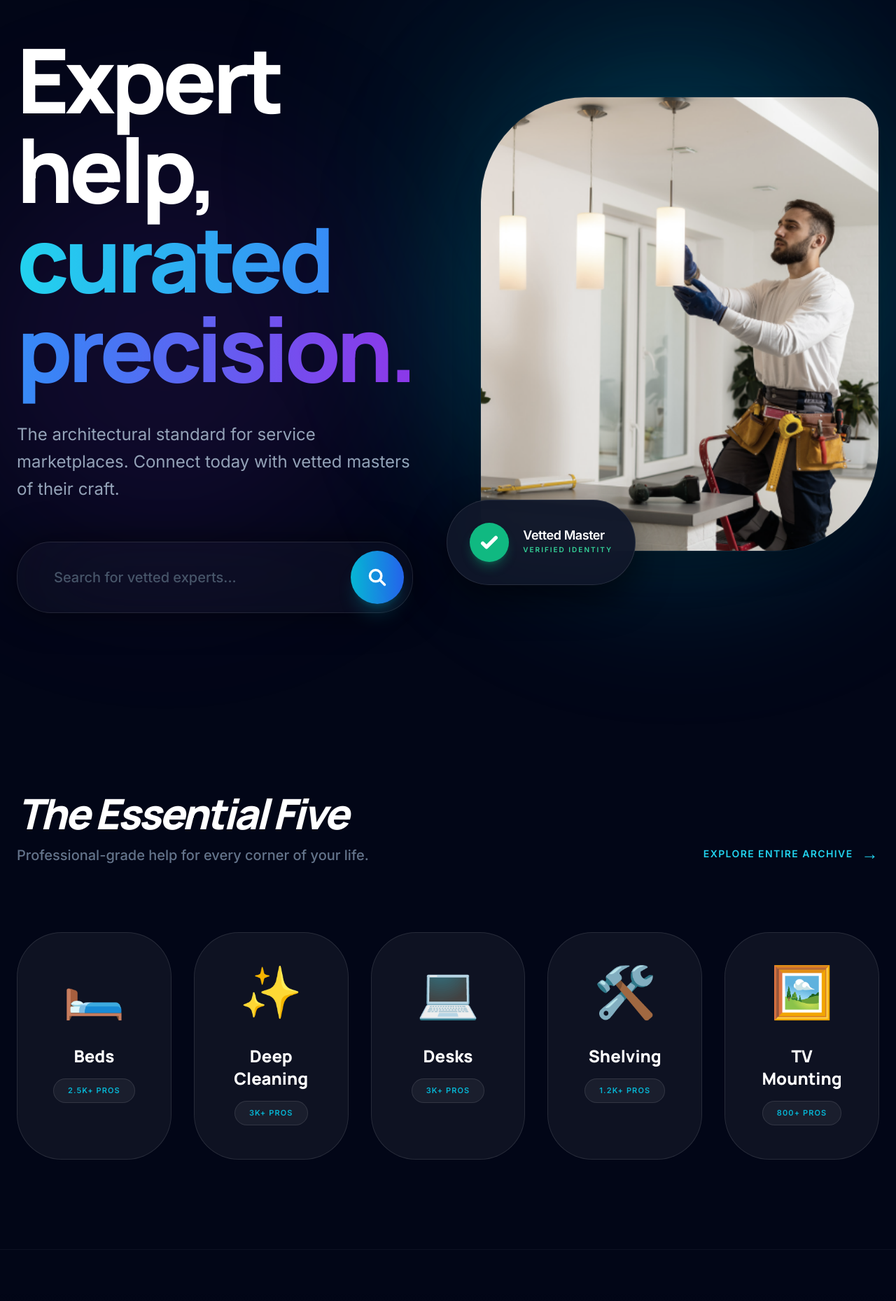
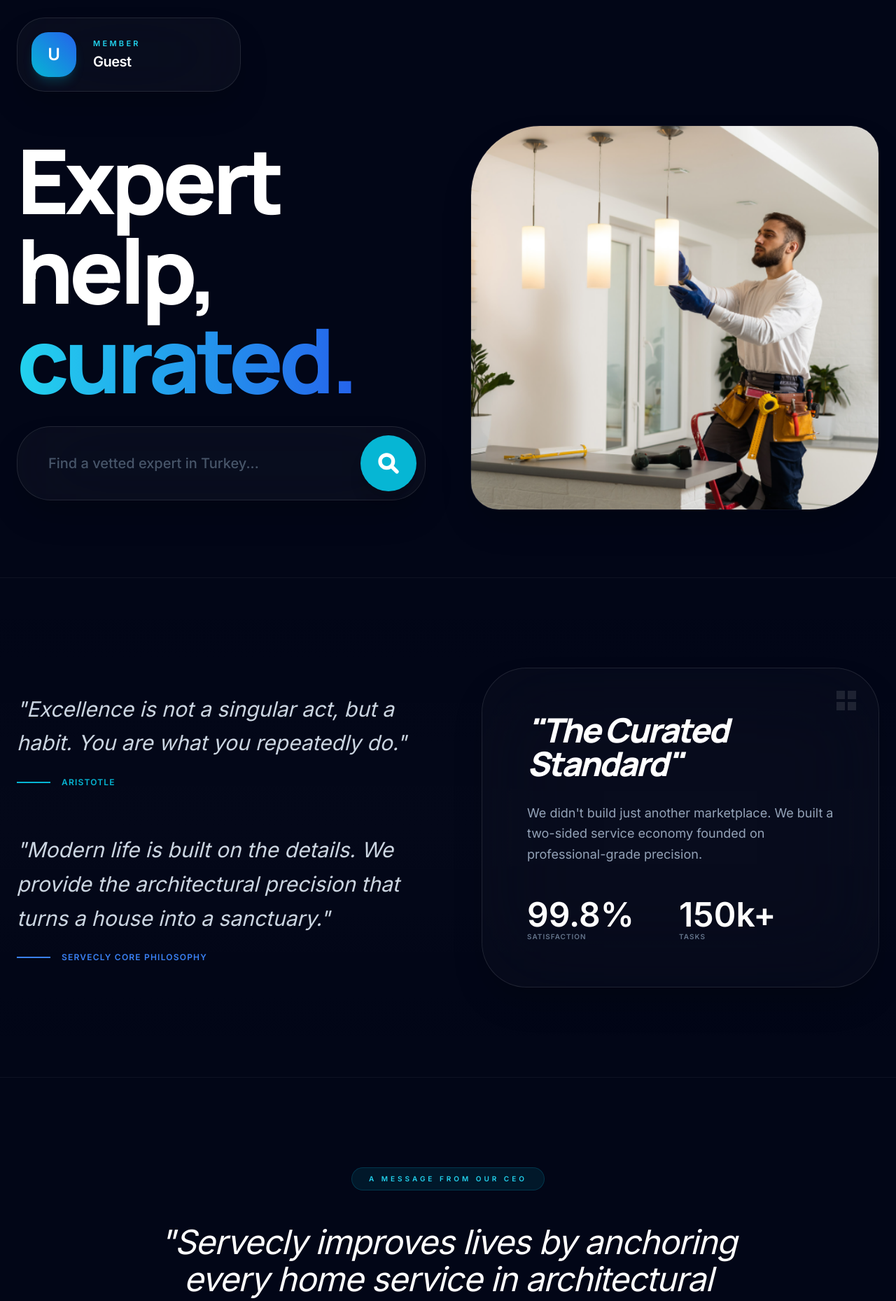
Before and after one commit to PgTobby-07/Servecly-Marektplace, a React (Vite) app: page / in a window 1280 px wide. Shown: the part 80-1939 px from the top of the page at 70% size. Built offline with nearby package versions, Linux system fonts and the light colour scheme.

Commit message:
Refactor Home component and restore features

```diff
--- a/src/pages/Home.jsx
+++ b/src/pages/Home.jsx
@@ -5,24 +5,11 @@ import fdxImage from "../assets/fdx.png";
 const Home = () => {
   const [user, setUser] = useState(null);
   const [searchQuery, setSearchQuery] = useState("");
-  const [mousePos, setMousePos] = useState({ x: 0, y: 0 });
   const navigate = useNavigate();
 
   useEffect(() => {
-    const checkUser = () => {
     const savedUser = localStorage.getItem("user");
     if (savedUser) setUser(JSON.parse(savedUser));
-    };
-    checkUser();
-
-    const handleMouseMove = (e) => {
-      setMousePos({
-        x: (e.clientX / window.innerWidth - 0.5) * 25,
-        y: (e.clientY / window.innerHeight - 0.5) * 25
-      });
-    };
-    window.addEventListener('mousemove', handleMouseMove);
-    return () => window.removeEventListener('mousemove', handleMouseMove);
   }, []);
 
   const handleSearch = (e) => {
@@ -31,152 +18,90 @@ const Home = () => {
     navigate(`/services?search=${encodeURIComponent(searchQuery)}`);
   };
 
-  // RESTORED: All 5 core categories
   const categories = [
     { id: 1, name: "Beds", icon: "🛏️", count: "2.5k+", color: "from-blue-600 to-cyan-400" },
-    { id: 2, name: "Deep Cleaning", icon: "✨", count: "3k+", color: "from-emerald-500 to-teal-400" }, // Restored
+    { id: 2, name: "Deep Cleaning", icon: "✨", count: "3k+", color: "from-emerald-500 to-teal-400" },
     { id: 3, name: "Desks", icon: "💻", count: "3k+", color: "from-purple-600 to-indigo-400" },
     { id: 4, name: "Shelving", icon: "🛠️", count: "1.2k+", color: "from-orange-500 to-amber-400" },
     { id: 5, name: "TV Mounting", icon: "🖼️", count: "800+", color: "from-rose-500 to-pink-400" },
   ];
 
   return (
-    // CREATIVE BG: Deep Obsidian to Cobalt mesh
-    <div className="bg-[#020617] text-slate-200 min-h-screen selection:bg-cyan-500 selection:text-white overflow-x-hidden">
+    <div className="bg-[#020617] text-slate-200 min-h-screen selection:bg-cyan-500 selection:text-white">
 
-      {/* GLOWING AURAS: Fills the visual "emptiness" */}
-      <div className="fixed inset-0 z-0 pointer-events-none">
-        <div
-          className="absolute top-[-10%] right-[-5%] w-[800px] h-[800px] bg-cyan-500/10 blur-[140px] rounded-full animate-pulse"
-          style={{ transform: `translate(${mousePos.x}px, ${mousePos.y}px)` }}
-        />
-        <div
-          className="absolute bottom-[-10%] left-[-5%] w-[600px] h-[600px] bg-purple-600/10 blur-[120px] rounded-full"
-          style={{ transform: `translate(${-mousePos.x}px, ${-mousePos.y}px)` }}
-        />
+      {/* HEADER: Vivid Controls & Status */}
+      <section className="relative z-10 pt-10 pb-12">
+        <div className="max-w-7xl mx-auto px-6 flex flex-col md:flex-row justify-between items-center gap-8">
+
+          {/* VIVID USER BADGE */}
+          <div className="flex items-center gap-6 bg-white/[0.03] backdrop-blur-3xl border border-white/10 p-5 rounded-[2.5rem] shadow-2xl min-w-[320px]">
+            <div className="h-16 w-16 bg-gradient-to-tr from-cyan-500 to-blue-600 rounded-3xl flex items-center justify-center font-black text-2xl text-white shadow-lg shadow-cyan-500/20">
+              {user?.name?.charAt(0) || "U"}
+            </div>
+            <div>
+              <span className="block text-[11px] uppercase tracking-[0.3em] font-black text-cyan-400 mb-1">
+                {user?.role === 'admin' ? "System Core" : user?.role === 'tasker' ? "Tasker Pro" : "Member"}
+              </span>
+              <span className="block text-xl font-bold text-white tracking-tight">{user?.name || "Guest"}</span>
+            </div>
           </div>
 
-      <section className="relative z-10 pt-16 pb-32">
-        <div className="max-w-7xl mx-auto px-6">
-
-          {/* USER CONTEXT: Restored from */}
-          {user && (
-            <div className="flex items-center gap-4 mb-16 animate-in fade-in slide-in-from-top-6 duration-1000">
-              <div className="bg-white/5 backdrop-blur-2xl border border-white/10 px-5 py-2.5 rounded-2xl flex items-center gap-4 shadow-2xl">
-                <div className="h-10 w-10 bg-gradient-to-br from-cyan-500 to-blue-600 rounded-xl flex items-center justify-center font-black text-white">
-                  {user.name.charAt(0)}
-                </div>
-                <div className="flex flex-col">
-                  <span className="text-[10px] uppercase tracking-widest font-black text-cyan-400 leading-none mb-1">
-                    {user.role === 'admin' ? "System Core" : "Access Level: Member"}
-                  </span>
-                  <span className="text-sm font-bold text-white leading-none">{user.name}</span>
-                </div>
-              </div>
-              {user.role === 'admin' && (
-                <div className="flex gap-3">
-                  <Link to="/admin/taxonomy" className="bg-cyan-500/10 text-cyan-400 border border-cyan-500/20 text-[9px] px-4 py-2 rounded-full font-black hover:bg-cyan-500 hover:text-white transition-all tracking-wider">MANAGE TAXONOMY</Link>
-                  <Link to="/admin/vetting" className="bg-white/5 text-slate-400 border border-white/10 text-[9px] px-4 py-2 rounded-full font-black hover:bg-white/10 transition-all tracking-wider">VETTING PIPELINE</Link>
+          {/* VIVID ADMIN BUTTONS (Moved Right) */}
+          {user?.role === 'admin' && (
+            <div className="flex gap-4">
+              <Link to="/admin/taxonomy" className="bg-cyan-500 text-white px-10 py-4 rounded-[1.5rem] font-black text-xs uppercase tracking-widest hover:scale-105 hover:shadow-xl hover:shadow-cyan-500/20 transition-all">
+                Manage Taxonomy
+              </Link>
+              <Link to="/admin/vetting" className="bg-white/10 text-white border border-white/20 px-10 py-4 rounded-[1.5rem] font-black text-xs uppercase tracking-widest hover:bg-white/20 transition-all">
+                Vetting Pipeline
+              </Link>
             </div>
           )}
         </div>
-          )}
+      </section>
 
-          <div className="flex flex-col lg:flex-row items-center gap-24">
-            <div className="flex-1 text-center lg:text-left">
-              <h1 className="text-7xl md:text-9xl font-black mb-10 tracking-tighter leading-[0.85] text-white">
+      {/* HERO & SEARCH: Zero-Scroll View */}
+      <section className="relative z-10 pb-24">
+        <div className="max-w-7xl mx-auto px-6 grid lg:grid-cols-2 gap-16 items-center">
+          <div className="text-center lg:text-left">
+            <h1 className="text-7xl md:text-9xl font-black mb-8 tracking-tighter leading-[0.85] text-white">
               Expert help, <br />
-                <span className="text-transparent bg-clip-text bg-gradient-to-r from-cyan-400 via-blue-500 to-purple-600">
-                  curated precision.
+              <span className="text-transparent bg-clip-text bg-gradient-to-r from-cyan-400 to-blue-600">
+                curated.
               </span>
             </h1>
 
-              <p className="text-slate-400 text-2xl mb-14 max-w-xl leading-relaxed font-light">
-                The architectural standard for service marketplaces. Connect {user?.name || "today"} with vetted masters of their craft.
-              </p>
-
-              {/* SEARCH: High-end Cyberpunk-Glass style */}
-              <form onSubmit={handleSearch} className="relative group max-w-3xl mx-auto lg:mx-0">
-                <div className="relative flex items-center bg-white/[0.03] backdrop-blur-3xl border border-white/10 p-3 rounded-[3rem] shadow-[0_0_50px_rgba(0,0,0,0.5)] focus-within:border-cyan-500/50 transition-all duration-500">
+            <form onSubmit={handleSearch} className="relative group max-w-2xl mx-auto lg:mx-0">
+              <div className="relative flex items-center bg-white/[0.03] backdrop-blur-3xl border border-white/10 p-3 rounded-[3rem] shadow-2xl focus-within:border-cyan-500/50 transition-all duration-500">
                 <input
                   type="text"
                   value={searchQuery}
                   onChange={(e) => setSearchQuery(e.target.value)}
-                    placeholder="Search for vetted experts..."
-                    className="flex-grow bg-transparent px-10 py-5 text-xl outline-none text-white placeholder:text-slate-600 font-medium"
+                  placeholder="Find a vetted expert in Turkey..."
+                  className="flex-grow bg-transparent px-8 py-5 text-xl outline-none text-white placeholder:text-slate-600 font-medium"
                 />
-                  <button type="submit" className="bg-gradient-to-r from-cyan-500 to-blue-600 text-white p-6 rounded-full hover:scale-110 active:scale-95 transition-all shadow-xl shadow-cyan-500/20">
-                    <svg className="w-7 h-7" fill="none" stroke="currentColor" viewBox="0 0 24 24"><path strokeLinecap="round" strokeLinejoin="round" strokeWidth="3" d="M21 21l-6-6m2-5a7 7 0 11-14 0 7 7 0 0114 0z" /></svg>
+                <button type="submit" className="bg-cyan-500 text-white p-6 rounded-full hover:scale-110 active:scale-95 transition-all shadow-xl">
+                  <svg className="w-8 h-8" fill="none" stroke="currentColor" viewBox="0 0 24 24"><path strokeLinecap="round" strokeLinejoin="round" strokeWidth="4" d="M21 21l-6-6m2-5a7 7 0 11-14 0 7 7 0 0114 0z" /></svg>
                 </button>
               </div>
             </form>
           </div>
 
-            {/* HERO IMAGE: Restored */}
-            <div className="hidden lg:block relative w-full max-w-xl">
-              <div className="absolute inset-0 bg-cyan-500/30 blur-[120px] rounded-full animate-pulse" />
-              <img
-                src={fdxImage}
-                className="relative z-10 w-full h-[650px] object-cover rounded-[150px_50px_150px_50px] shadow-2xl border border-white/5 grayscale-[0.3] hover:grayscale-0 transition-all duration-1000"
-                alt="Expert"
-              />
-              <div className="absolute -bottom-12 -left-12 z-20 bg-[#0f172a]/95 backdrop-blur-2xl p-8 rounded-[4rem] border border-white/10 shadow-[0_20px_50px_rgba(0,0,0,0.5)] flex items-center gap-5">
-                <div className="h-14 w-14 bg-emerald-500 rounded-full flex items-center justify-center text-white shadow-lg shadow-emerald-500/30">
-                  <svg className="w-8 h-8" fill="none" stroke="currentColor" viewBox="0 0 24 24"><path strokeLinecap="round" strokeLinejoin="round" strokeWidth="4" d="M5 13l4 4L19 7"></path></svg>
-                </div>
-                <div>
-                  <span className="block text-lg font-black text-white tracking-tight leading-none mb-1">Vetted Master</span>
-                  <span className="block text-[10px] text-emerald-400 uppercase font-black tracking-[0.2em]">Verified Identity</span>
-                </div>
-              </div>
-            </div>
+          <div className="hidden lg:block">
+            <img src={fdxImage} className="w-full h-[550px] object-cover rounded-[100px_40px] shadow-2xl border border-white/5" alt="Service" />
           </div>
         </div>
       </section>
 
-      {/* POPULAR CATEGORIES: Re-filled to 5 Items */}
-      <section className="py-32 relative z-10">
+      {/* PHILOSOPHY & IMPACT (The Aristotle Section) */}
+      <section className="py-32 relative z-10 border-y border-white/5 bg-gradient-to-b from-transparent via-white/[0.01] to-transparent">
         <div className="max-w-7xl mx-auto px-6">
-          <div className="flex flex-col md:flex-row justify-between items-center md:items-end mb-24 gap-6">
-            <div className="text-center md:text-left">
-              <h2 className="text-6xl font-black text-white tracking-tighter mb-4 italic">The Essential Five</h2>
-              <p className="text-slate-500 text-xl font-medium">Professional-grade help for every corner of your life.</p>
-            </div>
-            <Link to="/services" className="group text-cyan-400 font-black text-sm tracking-widest flex items-center gap-3 hover:text-white transition-all">
-              EXPLORE ENTIRE ARCHIVE <span className="text-2xl group-hover:translate-x-3 transition-transform">→</span>
-            </Link>
-          </div>
+          <div className="grid lg:grid-cols-2 gap-24 items-center">
 
-          {/* GRID: High impact glass cards */}
-          <div className="grid grid-cols-1 md:grid-cols-3 lg:grid-cols-5 gap-8">
-            {categories.map((cat) => (
-              <Link
-                key={cat.id}
-                to={`/services?categoryId=${cat.id}`}
-                className="group relative overflow-hidden bg-white/5 border border-white/10 p-12 rounded-[4rem] transition-all hover:-translate-y-6 hover:shadow-[0_40px_80px_-20px_rgba(0,0,0,0.8)] hover:bg-white/[0.08]"
-              >
-                <div className={`absolute inset-0 bg-gradient-to-br ${cat.color} opacity-0 group-hover:opacity-10 transition-opacity duration-700`} />
-                <div className="relative z-10 flex flex-col items-center text-center">
-                  <div className="text-7xl mb-10 group-hover:scale-125 transition-transform duration-700">{cat.icon}</div>
-                  <h3 className="text-2xl font-black text-white mb-4 group-hover:text-cyan-400 transition-colors">{cat.name}</h3>
-                  <div className="bg-white/5 group-hover:bg-cyan-500/20 px-5 py-2 rounded-full text-[11px] font-black text-cyan-500 border border-white/10 transition-colors uppercase tracking-widest">
-                    {cat.count} PROS
-                  </div>
-                </div>
-              </Link>
-            ))}
-          </div>
-        </div>
-      </section>
-
-      {/* NEW: INDUSTRY QUOTES SECTION - Fills the "Scanty" gap */}
-      <section className="py-32 relative z-10 border-y border-white/5 bg-gradient-to-b from-transparent via-white/[0.01] to-transparent">
-        <div className="max-w-6xl mx-auto px-6">
-          <div className="grid lg:grid-cols-2 gap-24 items-center">
+            {/* LEFT: Classic & Core Philosophy */}
             <div className="space-y-16">
               <div className="relative">
-                <svg className="absolute -top-8 -left-8 w-20 h-20 text-white/5" fill="currentColor" viewBox="0 0 32 32"><path d="M10 8v8h6v8H8v-8H4V8h6zm14 0v8h6v8h-8v-8h-4V8h6z" /></svg>
-                <p className="text-3xl text-slate-300 font-light italic leading-relaxed mb-8">
+                <p className="text-3xl text-slate-300 font-light italic leading-relaxed mb-6">
                   "Excellence is not a singular act, but a habit. You are what you repeatedly do."
                 </p>
                 <div className="flex items-center gap-4">
@@ -186,7 +111,7 @@ const Home = () => {
               </div>
 
               <div className="relative">
-                <p className="text-3xl text-slate-300 font-light italic leading-relaxed mb-8">
+                <p className="text-3xl text-slate-300 font-light italic leading-relaxed mb-6">
                   "Modern life is built on the details. We provide the architectural precision that turns a house into a sanctuary."
                 </p>
                 <div className="flex items-center gap-4">
@@ -196,20 +121,27 @@ const Home = () => {
               </div>
             </div>
 
-            <div className="bg-gradient-to-br from-cyan-500/10 to-purple-600/10 p-16 rounded-[5rem] border border-white/10 text-center backdrop-blur-3xl shadow-2xl">
+            {/* RIGHT: The Curated Standard */}
+            <div className="bg-white/[0.02] backdrop-blur-3xl p-16 rounded-[4rem] border border-white/10 shadow-2xl relative overflow-hidden">
+              <div className="absolute top-0 right-0 p-8 opacity-10">
+                <div className="grid grid-cols-2 gap-1">
+                  {[...Array(4)].map((_, i) => <div key={i} className="h-3 w-3 bg-white" />)}
+                </div>
+              </div>
+
               <h3 className="text-5xl font-black text-white mb-8 tracking-tighter italic">"The Curated Standard"</h3>
-              <p className="text-slate-400 text-lg leading-relaxed mb-10 font-light">
+              <p className="text-slate-400 text-lg leading-relaxed mb-12 font-light">
                 We didn't build just another marketplace. We built a two-sided service economy founded on professional-grade precision.
               </p>
-              <div className="inline-flex gap-8">
-                <div className="text-center">
-                  <div className="text-4xl font-black text-white">99.8%</div>
-                  <div className="text-[9px] text-slate-500 uppercase font-black tracking-widest">Satisfaction</div>
+
+              <div className="flex gap-16">
+                <div>
+                  <div className="text-5xl font-black text-white">99.8%</div>
+                  <div className="text-[10px] text-slate-500 uppercase font-black tracking-widest">Satisfaction</div>
                 </div>
-                <div className="w-px h-10 bg-white/10 self-center" />
-                <div className="text-center">
-                  <div className="text-4xl font-black text-white">150k+</div>
-                  <div className="text-[9px] text-slate-500 uppercase font-black tracking-widest">Tasks</div>
+                <div>
+                  <div className="text-5xl font-black text-white">150k+</div>
+                  <div className="text-[10px] text-slate-500 uppercase font-black tracking-widest">Tasks</div>
                 </div>
               </div>
             </div>
@@ -217,22 +149,35 @@ const Home = () => {
         </div>
       </section>
 
-      {/* TRUST FOOTER: High-impact dark theme */}
-      <section className="bg-[#020617] text-white py-32 relative overflow-hidden border-t border-white/5">
-        <div className="absolute top-0 right-0 w-[600px] h-[600px] bg-cyan-500/5 blur-[150px] rounded-full" />
-        <div className="max-w-7xl mx-auto px-6 relative z-10 flex flex-col md:flex-row items-center justify-between gap-20">
-          <div className="max-w-2xl text-center md:text-left">
-            <h2 className="text-5xl md:text-6xl font-black mb-10 italic tracking-tighter text-white">The Curated Precision</h2>
-            <p className="text-slate-500 text-2xl leading-relaxed font-light">
-              Every Tasker on Servecly undergoes a rigorous multi-step vetting process, ensuring the highest architectural standards for every job.
+      {/* CEO MESSAGE: Mr. T */}
+      <section className="py-32 relative z-10 text-center">
+        <div className="max-w-4xl mx-auto px-6">
+          <div className="inline-block bg-cyan-500/10 text-cyan-400 px-6 py-2 rounded-full text-[10px] font-black uppercase tracking-[0.4em] mb-12 border border-cyan-500/20">
+            A Message From Our CEO
+          </div>
+          <p className="text-5xl text-white font-light italic leading-[1.1] tracking-tight mb-16">
+            "Servecly improves lives by anchoring every home service in architectural precision. Our hope is to be the definitive standard for trust, beginning with our impact in Turkey."
           </p>
+          <div className="flex flex-col items-center">
+            <div className="h-20 w-20 bg-slate-800 rounded-full mb-6 border-2 border-cyan-500 shadow-2xl flex items-center justify-center font-black text-3xl text-cyan-500 italic">T</div>
+            <span className="text-white font-black uppercase tracking-widest text-sm">Mr. T</span>
+            <span className="text-slate-500 text-xs font-bold uppercase tracking-widest mt-2">Founder & CEO, Servecly</span>
           </div>
+        </div>
+      </section>
 
-          <div className="flex gap-20">
-            <div className="text-center group">
-              <div className="text-8xl font-black mb-2 text-cyan-500 animate-pulse">99.8%</div>
-              <div className="text-[10px] uppercase tracking-[0.5em] font-black text-slate-600">Satisfied Users</div>
-            </div>
+      {/* SERVICE PILLARS */}
+      <section className="py-32 relative z-10 bg-white/[0.01]">
+        <div className="max-w-7xl mx-auto px-6">
+          <h2 className="text-6xl font-black text-white tracking-tighter mb-20 italic">The Essential Five</h2>
+          <div className="grid grid-cols-1 md:grid-cols-3 lg:grid-cols-5 gap-8">
+            {categories.map((cat) => (
+              <Link key={cat.id} to={`/services?categoryId=${cat.id}`} className="group bg-white/5 border border-white/10 p-12 rounded-[4rem] hover:-translate-y-4 transition-all hover:bg-white/[0.08] hover:shadow-2xl">
+                <div className="text-7xl mb-10 group-hover:scale-110 transition-transform">{cat.icon}</div>
+                <h3 className="text-2xl font-black text-white mb-4 group-hover:text-cyan-400">{cat.name}</h3>
+                <div className="text-[10px] font-black text-cyan-500 uppercase tracking-widest">{cat.count} Pros</div>
+              </Link>
+            ))}
           </div>
         </div>
       </section>
```
Lines whose indentation alone changed are shown as unchanged.
